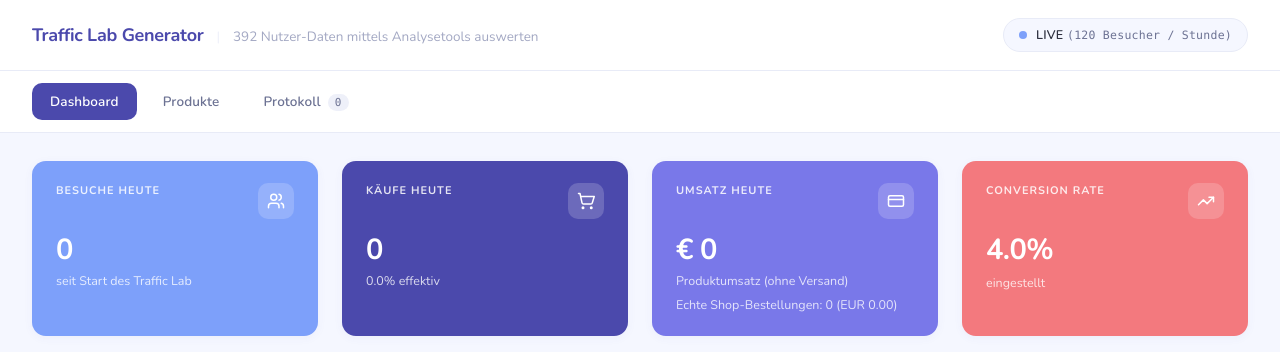
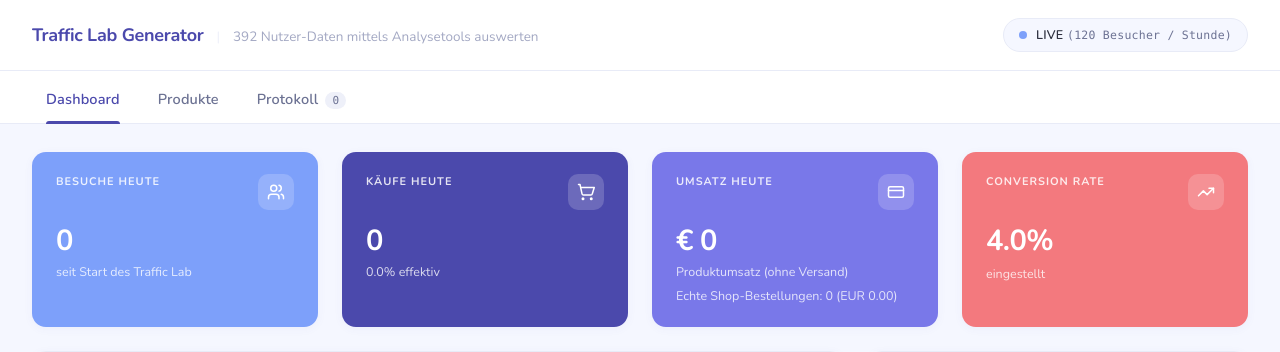
Before and after one commit to bbw-it/m392_matomo-woocommerce-trafficlab, a Flask app: page / in a window 1280 px wide. Shown: the top 352 px of the page. Run offline with Flask 3, Linux system fonts and the light colour scheme.

Commit message:
style(traffic): aktives Tab mit Unterstrich statt gefüllter Pille
Aktives Tab = Indigo-Text + 3px-Unterstrich (animiert), inaktive grau;
Badge des aktiven Tabs in der Akzentfarbe. Entspricht dem Skydash-Look.

Co-Authored-By: Claude Fable 5 <noreply@anthropic.com>

```diff
--- a/traffic/templates/index.html
+++ b/traffic/templates/index.html
@@ -58,15 +58,18 @@
 
   /* ---------- Tabs (Pills wie die Skydash-Sidebar) ---------- */
   .tabs{background:var(--card); border-bottom:1px solid var(--line)}
-  .tabs-in{max-width:1360px; margin:0 auto; padding:12px 32px; display:flex; gap:8px}
-  .tab{border:0; background:none; cursor:pointer; padding:9px 18px; border-radius:10px;
-    font-size:13.5px; font-weight:600; color:var(--gray); letter-spacing:.01em;
-    transition:background .15s, color .15s}
-  .tab:hover{color:var(--acc); background:var(--acc-soft)}
-  .tab[aria-selected="true"]{background:var(--acc); color:#fff}
+  .tabs-in{max-width:1360px; margin:0 auto; padding:6px 32px 0; display:flex; gap:10px}
+  .tab{position:relative; border:0; background:none; cursor:pointer; padding:12px 14px 14px;
+    font-size:14.5px; font-weight:600; color:var(--gray); letter-spacing:.01em;
+    transition:color .15s}
+  .tab:hover{color:var(--acc)}
+  .tab[aria-selected="true"]{color:var(--acc)}
+  .tab::after{content:""; position:absolute; left:14px; right:14px; bottom:-1px; height:3px;
+    border-radius:3px 3px 0 0; background:var(--acc); transform:scaleX(0); transition:transform .18s ease}
+  .tab[aria-selected="true"]::after{transform:scaleX(1)}
   .tab .cnt{font-family:var(--mono); font-size:11px; font-weight:500; color:var(--gray);
     margin-left:7px; padding:2px 7px; border-radius:99px; background:var(--line2)}
-  .tab[aria-selected="true"] .cnt{background:rgba(255,255,255,.22); color:#fff}
+  .tab[aria-selected="true"] .cnt{background:var(--acc-soft); color:var(--acc)}
 
   /* ---------- Layout ---------- */
   .wrap{max-width:1360px; margin:0 auto; padding:28px 32px 56px;
```
